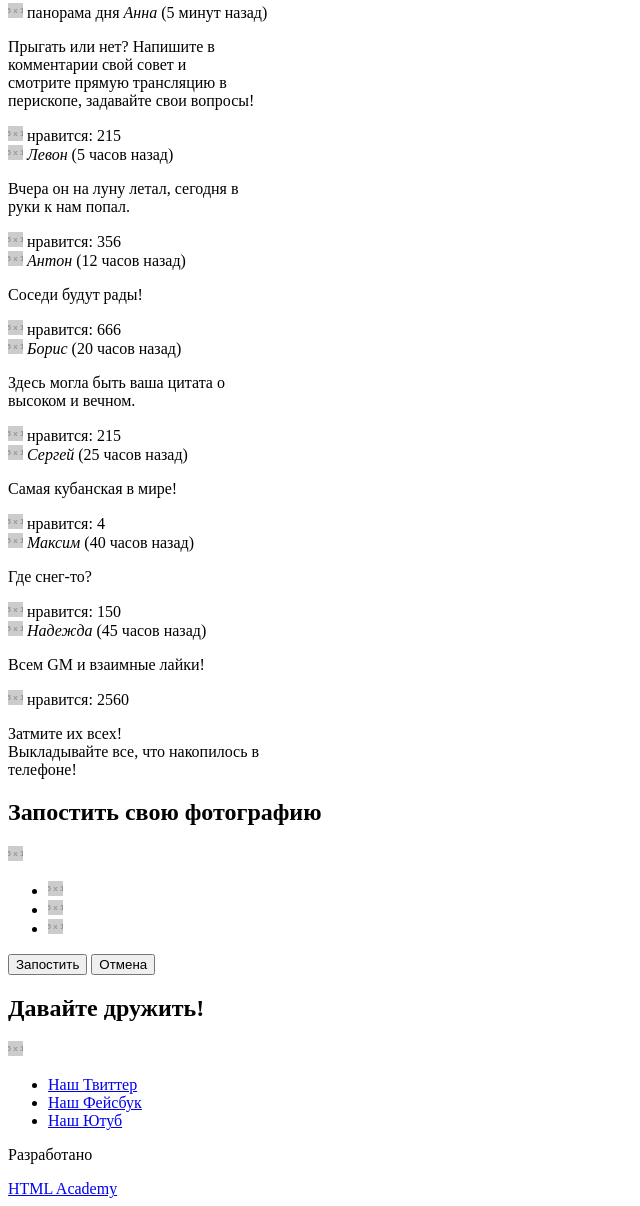
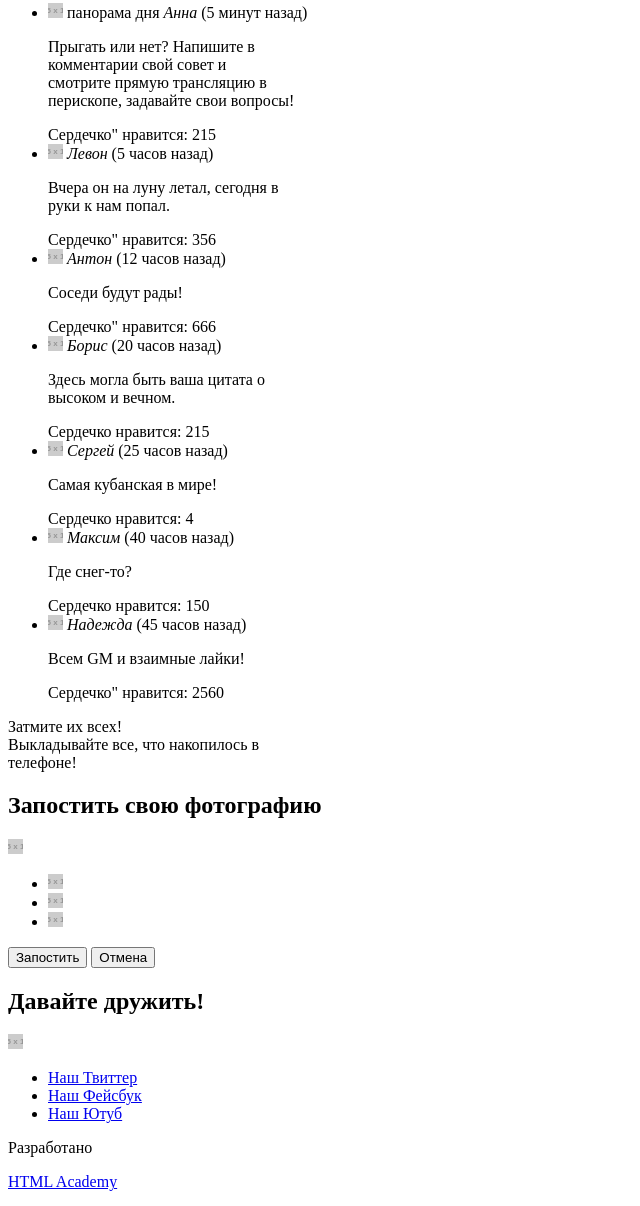
Before and after one commit to PetrovIII/1497659-pink-21, a website: page source/catalog.html in a window 1280 px wide. Shown: the part 373-1579 px from the top of the page, without its empty margins (0-640 px from the left). Drawn offline with Linux system fonts and the light colour scheme; placeholder pictures from the web are drawn by us.

Commit message:
исправил таск2

```diff
--- a/source/catalog.html
+++ b/source/catalog.html
@@ -18,7 +18,7 @@
                 Главная
               </a>
             </li>
-            <li class="site-list__item--active">
+            <li class="site-list__item site-list__item--active">
               <a href="catalog.html">
                 Фотографии
               </a>
@@ -43,19 +43,20 @@
 
       <section class="user-photo">
         <div class="user-photo__wrapper">
-          <header class="user-photo__header">
+          <div class="user-photo__header">
             <h2 class="user-photo__title">
               Фотографии пользователей
             </h2>
             <img src="https://via.placeholder.com/15x15" width="15" height="15" alt="Фон">
-          </header>
+          </div>
           <p class="user-photo__slogan">
             Взгляните на фотографии, которые<br>
             выкладывают наши пользователи!<br>
             Видите, как не хватает ваших?
           </p>
-          <div class="user-photo__item--daily">
-            <img class="user-photo__photo--panorama" src="https://via.placeholder.com/15x15" width="15" height="15" alt="Панорама дня">
+          <ul class="user-photo__list">
+            <li class="user-photo__item user-photo__item--daily">
+              <a href="blank.html"><img class="user-photo__photo user-photo__photo--panorama" src="https://via.placeholder.com/15x15" width="15" height="15" alt="Панорама дня"></a>
               <span class="user-photo__panorama">панорама дня</span>
               <cite class="user-photo-name">Анна</cite>
               <span class="user-photo__post-time">(5 минут назад)</span>
@@ -65,71 +66,72 @@
                 смотрите прямую трансляцию в<br>
                 перископе, задавайте свои вопросы!
               </p>
-            <img class="user-photo__like" src="https://via.placeholder.com/15x15" width="15" height="15" alt="Сердечко">
+              <span class="user-photo__like">Сердечко"</span>
               <span class="user-photo__like-count">нравится: 215</span>
-          </div>
-          <div class="user-photo__item">
-            <img class="user-photo__photo" src="https://via.placeholder.com/15x15" width="15" height="15" alt="Автомобиль">
+            </li>
+            <li class="user-photo__item">
+              <a href="blank.html"><img class="user-photo__photo" src="https://via.placeholder.com/15x15" width="15" height="15" alt="Автомобиль"></a>
               <cite class="user-photo-name">Левон</cite>
               <span class="user-photo__post-time">(5 часов назад)</span>
               <p class="user-photo__post-text">
                 Вчера он на луну летал, сегодня в<br>
                 руки к нам попал.
               </p>
-            <img class="user-photo__like" src="https://via.placeholder.com/15x15" width="15" height="15" alt="Сердечко">
+              <span class="user-photo__like">Сердечко"</span>
               <span class="user-photo__like-count">нравится: 356</span>
-          </div>
-          <div class="user-photo__item">
-            <img class="user-photo__photo" src="https://via.placeholder.com/15x15" width="15" height="15" alt="Барабаны">
+            </li>
+            <li class="user-photo__item">
+              <a href="blank.html"><img class="user-photo__photo" src="https://via.placeholder.com/15x15" width="15" height="15" alt="Барабаны"></a>
               <cite class="user-photo-name">Антон</cite>
               <span class="user-photo__post-time">(12 часов назад)</span>
               <p class="user-photo__post-text">
                 Соседи будут рады!
               </p>
-            <img class="user-photo__like" src="https://via.placeholder.com/15x15" width="15" height="15" alt="Сердечко">
+              <span class="user-photo__like">Сердечко"</span>
               <span class="user-photo__like-count">нравится: 666</span>
-          </div>
-          <div class="user-photo__item">
-            <img class="user-photo__photo" src="https://via.placeholder.com/15x15" width="15" height="15" alt="Потолок">
+            </li>
+            <li class="user-photo__item">
+              <a href="blank.html"><img class="user-photo__photo" src="https://via.placeholder.com/15x15" width="15" height="15" alt="Потолок"></a>
               <cite class="user-photo-name">Борис</cite>
               <span class="user-photo__post-time">(20 часов назад)</span>
               <p class="user-photo__post-text">
                 Здесь могла быть ваша цитата о<br>
                 высоком и вечном.
               </p>
-            <img class="user-photo__like" src="https://via.placeholder.com/15x15" width="15" height="15" alt="Сердечко">
+              <span class="user-photo__like">Сердечко</span>
               <span class="user-photo__like-count">нравится: 215</span>
-          </div>
-          <div class="user-photo__item">
-            <img class="user-photo__photo" src="https://via.placeholder.com/15x15" width="15" height="15" alt="Арбузы да дыни :D">
+            </li>
+            <li class="user-photo__item">
+              <a href="blank.html"><img class="user-photo__photo" src="https://via.placeholder.com/15x15" width="15" height="15" alt="Арбузы да дыни :D"></a>
               <cite class="user-photo-name">Сергей</cite>
               <span class="user-photo__post-time">(25 часов назад)</span>
               <p class="user-photo__post-text">
                 Самая кубанская в мире!
               </p>
-            <img class="user-photo__like" src="https://via.placeholder.com/15x15" width="15" height="15" alt="Сердечко">
+              <span class="user-photo__like">Сердечко</span>
               <span class="user-photo__like-count">нравится: 4</span>
-          </div>
-          <div class="user-photo__item">
-            <img class="user-photo__photo" src="https://via.placeholder.com/15x15" width="15" height="15" alt="Ножки Максима">
+            </li>
+            <li class="user-photo__item">
+              <a href="blank.html"><img class="user-photo__photo" src="https://via.placeholder.com/15x15" width="15" height="15" alt="Ножки Максима"></a>
               <cite class="user-photo-name">Максим</cite>
               <span class="user-photo__post-time">(40 часов назад)</span>
               <p class="user-photo__post-text">
                 Где снег-то?
               </p>
-            <img class="user-photo__like" src="https://via.placeholder.com/15x15" width="15" height="15" alt="Сердечко">
+              <span class="user-photo__like">Сердечко</span>
               <span class="user-photo__like-count">нравится: 150</span>
-          </div>
-          <div class="user-photo__item">
-            <img class="user-photo__photo" src="https://via.placeholder.com/15x15" width="15" height="15" alt="Вид из окна самолета">
+            </li>
+            <li class="user-photo__item">
+              <a href="blank.html"><img class="user-photo__photo" src="https://via.placeholder.com/15x15" width="15" height="15" alt="Вид из окна самолета"></a>
               <cite class="user-photo-name">Надежда</cite>
               <span class="user-photo__post-time">(45 часов назад)</span>
               <p class="user-photo__post-text">
                 Всем GM и взаимные лайки!
               </p>
-            <img class="user-photo__like" src="https://via.placeholder.com/15x15" width="15" height="15" alt="Сердечко">
+              <span class="user-photo__like">Сердечко"</span>
               <span class="user-photo__like-count">нравится: 2560</span>
-          </div>
+            </li>
+          </ul>
           <p class="user-photo__conclusion">
             Затмите их всех!<br>
             Выкладывайте все, что накопилось в<br>
@@ -141,25 +143,26 @@
         <h2 class="visually-hidden">
           Запостить свою фотографию
         </h2>
-        <form class="post__form" action="https://echo.htmlacademy.ru" method="GET">
+        <div class="post__form">
           <img class="post__photo" src="https://via.placeholder.com/15x15" width="15" height="15" alt="Зимний пейзаж">
           <ul class="post__icon-list">
             <li class="post__icon-item">
-              <input class="post__photo" type="image" src="https://via.placeholder.com/15x15" width="15" height="15" alt="Обрезать">
+              <img class="post__photo post__photo--active" src="https://via.placeholder.com/15x15" width="15" height="15" alt="Обрезать">
             </li>
             <li class="post__icon-item">
-              <input class="post__photo" type="image" src="https://via.placeholder.com/15x15" width="15" height="15" alt="Заливка">
+              <img class="post__photo" src="https://via.placeholder.com/15x15" width="15" height="15" alt="Заливка">
             </li>
             <li class="post__icon-item">
-              <input class="post__photo" type="image" src="https://via.placeholder.com/15x15" width="15" height="15" alt="Контрастность">
+              <img class="post__photo" src="https://via.placeholder.com/15x15" width="15" height="15" alt="Контрастность">
             </li>
           </ul>
-          <!-- Слайдер сделать через input range или будем делать како-нибудь "велосипед" из спанов и дивов?-->
+          <!-- Слайдер сделать через input range или будем делать како-нибудь "велосипед" из спанов и дивов?
+          Ок, сделаем позже, если это позже будет :D в прошлый раз как-то вышло, надо посмотреть будет-->
           <div class="post__buttons-wrapper">
-            <input class="post__button button-submit" type="submit" value="Запостить">
-            <input class="post__button button-reset" type="reset" value="Отмена">
+            <button class="post__button button-submit">Запостить</button>
+            <button class="post__button button-reset">Отмена</button>
           </div>
-        </form>
+        </div>
       </section>
 
     <footer class="page-footer">
```
Also changed, not shown: source/form.html (+35 -35 lines). Lines whose indentation alone changed are shown as unchanged.
